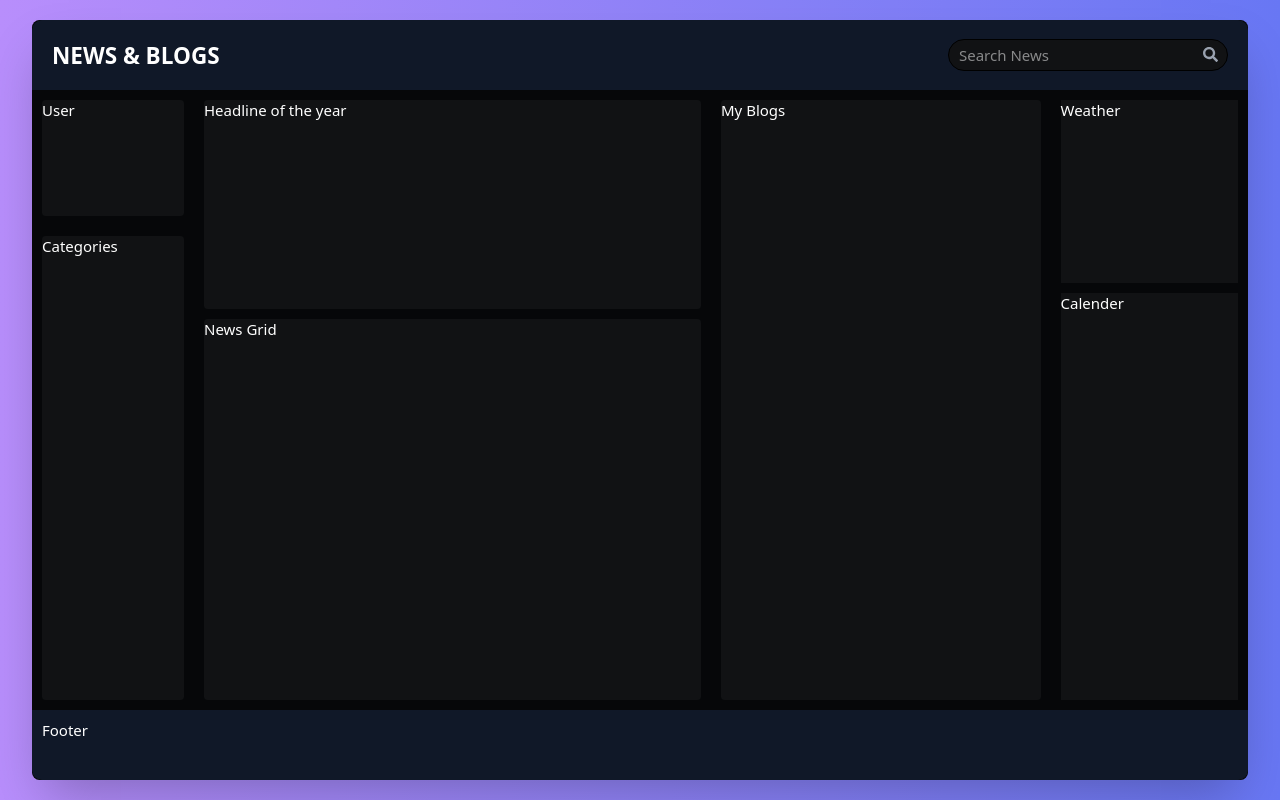
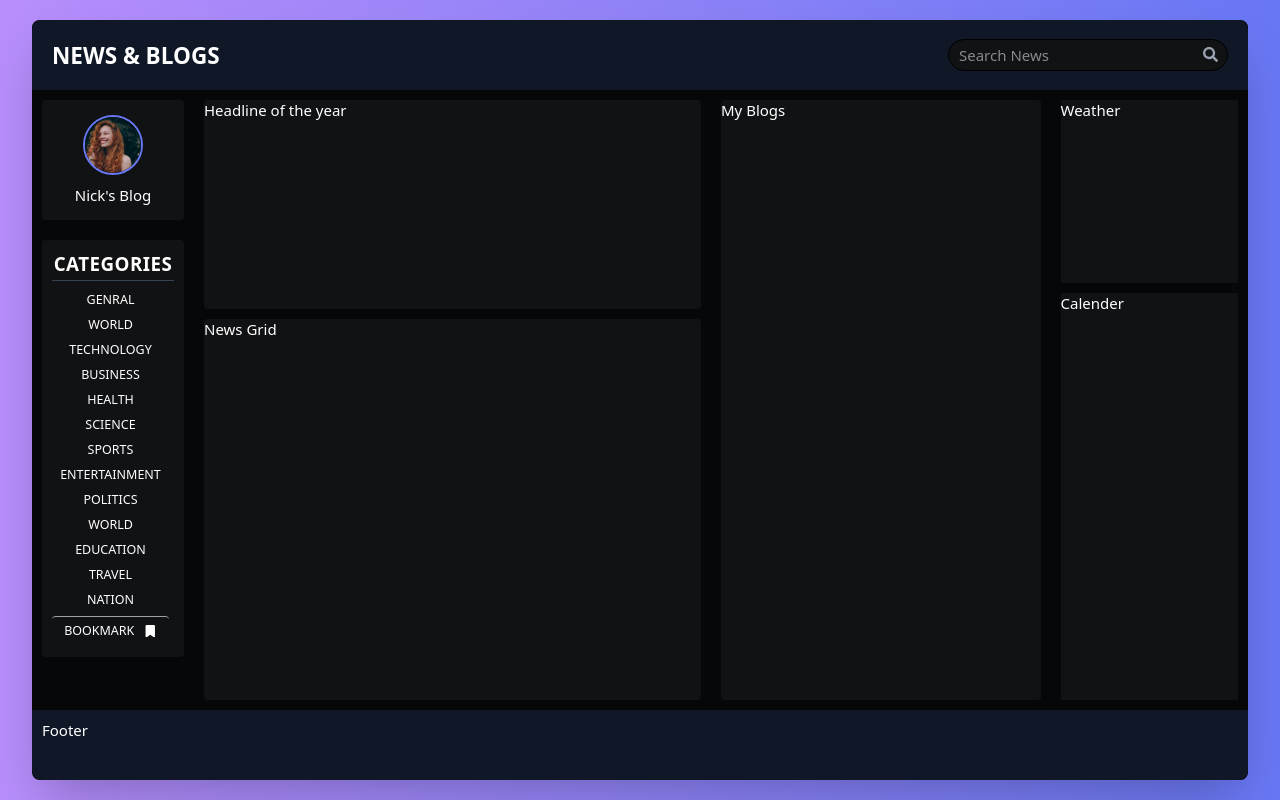
Before and after one commit to KaranMeghe/News-Blogs, a React (Vite) app: page / in a window 1280 px wide. Built offline with nearby package versions, Linux system fonts and the light colour scheme.

Commit message:
feat(sidebar): user box and categories ui done

```diff
--- a/package.json
+++ b/package.json
@@ -14,6 +14,7 @@
     "react": "^19.1.0",
     "react-dom": "^19.1.0",
     "react-icons": "^5.5.0",
+    "react-router-dom": "^7.6.3",
     "tailwindcss": "^4.1.11"
   },
   "devDependencies": {
--- a/src/Components/Sidebar/Categories.tsx
+++ b/src/Components/Sidebar/Categories.tsx
@@ -1,7 +1,30 @@
 /** @format */
 
+import { FaBookmark } from 'react-icons/fa6';
+import { newsCategories } from '../../Constants/Categories';
+
 const Categories = () => {
-  return <nav className='w-full h-[80%] bg-[#111214] rounded-md'>Categories</nav>;
+  return (
+    <nav className='w-full max-h-[80%] bg-[#111214] rounded-md flex flex-col px-4 py-5 overflow-hidden'>
+      <h2 className='text-3xl text-white font-semibold mb-4 text-center border-b border-gray-700 pb-2 tracking-wide'>
+        CATEGORIES
+      </h2>
+
+      <ul className='flex flex-col gap-3 items-center  overflow-y-auto pr-2 custom-scrollbar uppercase text-[#ddd]font-light text-xl text-center'>
+        {newsCategories.map((news) => (
+          <li key={news} className='hover:bg-[#22242a] rounded-md transition-colors cursor-pointer px-2'>
+            {news}
+          </li>
+        ))}
+        <li className='flex justify-center items-center w-full gap-4 p-2 hover:bg-[#22242a] rounded-md transition-colors border-t  border-zinc-400'>
+          Bookmark
+          <span className=''>
+            <FaBookmark />
+          </span>
+        </li>
+      </ul>
+    </nav>
+  );
 };
 
 export default Categories;
--- a/src/Components/Sidebar/LeftSideBar.tsx
+++ b/src/Components/Sidebar/LeftSideBar.tsx
@@ -5,7 +5,7 @@ import UserBox from './UserBox';
 
 const LeftSideBar = () => {
   return (
-    <aside className='flex flex-col gap-8 w-[20%] h-full'>
+    <aside className='flex flex-col gap-8 w-[20%] h-full cursor-pointer'>
       <UserBox />
       <Categories />
     </aside>
--- a/src/Components/Sidebar/UserBox.tsx
+++ b/src/Components/Sidebar/UserBox.tsx
@@ -1,7 +1,17 @@
 /** @format */
+import userImg from '../../assets/images/user.jpg';
 
 const UserBox = () => {
-  return <div className='w-full h-[20%] bg-[#111214] rounded-md'>User</div>;
+  return (
+    <div className='w-full h-[20%] bg-[#111214] rounded-md flex flex-col justify-center items-center gap-4'>
+      <img
+        src={userImg}
+        alt='user image'
+        className='rounded-full w-24 h-24 object-cover border-2 border-[#6877f4] shadow'
+      />
+      <p>Nick's Blog</p>
+    </div>
+  );
 };
 
 export default UserBox;
--- /dev/null
+++ b/src/Constants/Categories.ts
@@ -0,0 +1,17 @@
+/** @format */
+
+export const newsCategories = [
+  'Genral',
+  'World',
+  'Technology',
+  'Business',
+  'Health',
+  'Science',
+  'Sports',
+  'Entertainment',
+  'Politics',
+  'World',
+  'Education',
+  'Travel',
+  'Nation',
+];
```
Also changed, not shown: 1 other file (tests, documents, lock files or other folders).
